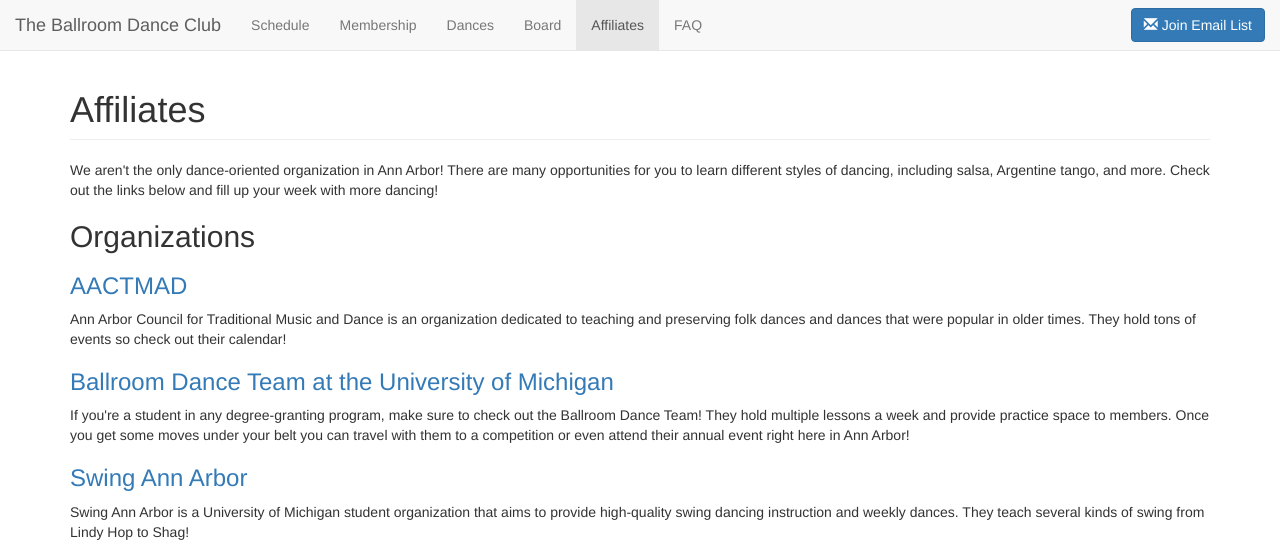
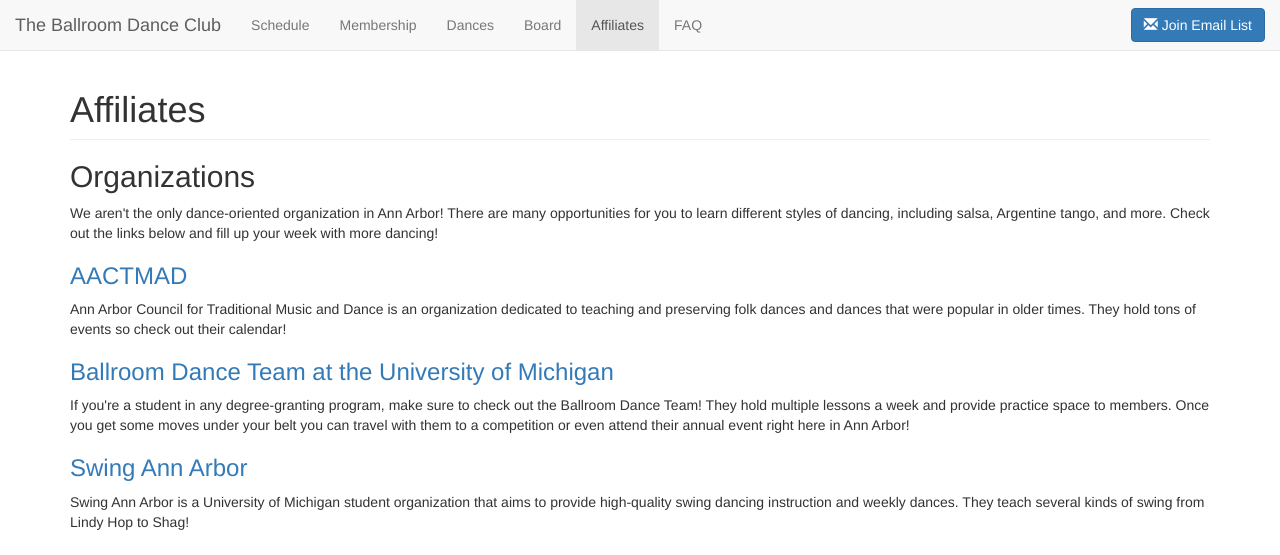
Before and after one commit to ballroom-dance-club/ballroom-dance-club.github.io, a Jekyll site: the page built from affiliates.html, in a window 1280 px wide. Shown: the top 555 px of the page. Built offline with Jekyll 4.4.1, drawn with Linux system fonts in a browser that asks for light colours; nearby versions of some CDN libraries; part of the change alters nothing that is shown.

```diff
--- a/affiliates.html
+++ b/affiliates.html
@@ -4,6 +4,8 @@ title: Affiliates
 description: Find other ways to get your dance fix, special offers for dancers, and more!
 ---
 
+{% if site.data.affiliate_organizations %}
+<h2>Organizations</h2>
 <p>
     We aren't the only dance-oriented organization in Ann Arbor! There are many
     opportunities for you to learn different styles of dancing, including salsa,
@@ -11,8 +13,6 @@ description: Find other ways to get your dance fix, special offers for dancers,
     with more dancing!
 </p>
 
-{% if site.data.affiliate_organizations %}
-<h2>Organizations</h2>
 <ul class="list-unstyled">
 {% for affiliate in site.data.affiliate_organizations %}
     <li>
```
